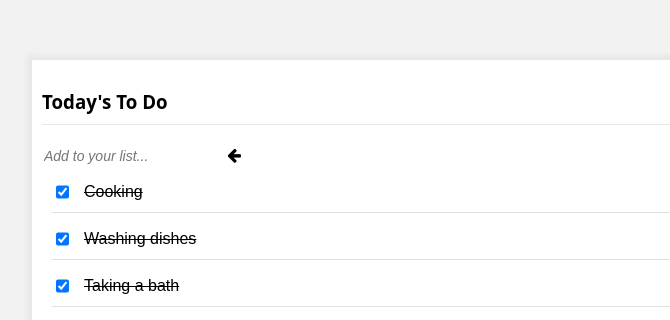
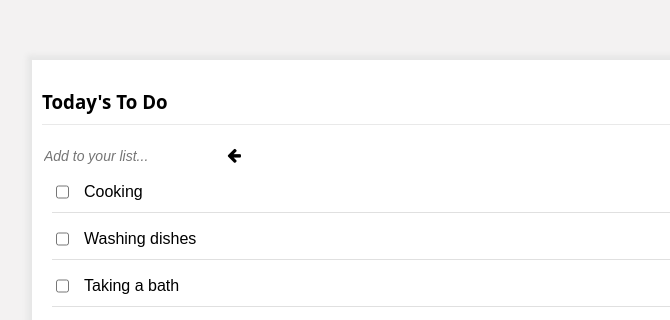
Before and after one commit to aima98/To-Do-List, a website built with webpack: page src/index.html in a window 1280 px wide. Shown: the part 164-484 px from the top of the page, 282-952 px from the left. Built offline with nearby package versions, Linux system fonts and the light colour scheme.

Commit message:
Fixing linters

```diff
--- a/src/index.js
+++ b/src/index.js
@@ -7,17 +7,17 @@ import getFromStorage from './modules/Storage.js';
 const allTasks = [
   {
     description: 'Cooking',
-    completed: true,
+    completed: false,
     index: 1,
   },
   {
     description: 'Washing dishes',
-    completed: true,
+    completed: false,
     index: 2,
   },
   {
     description: 'Taking a bath',
-    completed: true,
+    completed: false,
     index: 3,
   },
   {
```
Also changed, not shown: src/style.css (line endings or trailing spaces).
